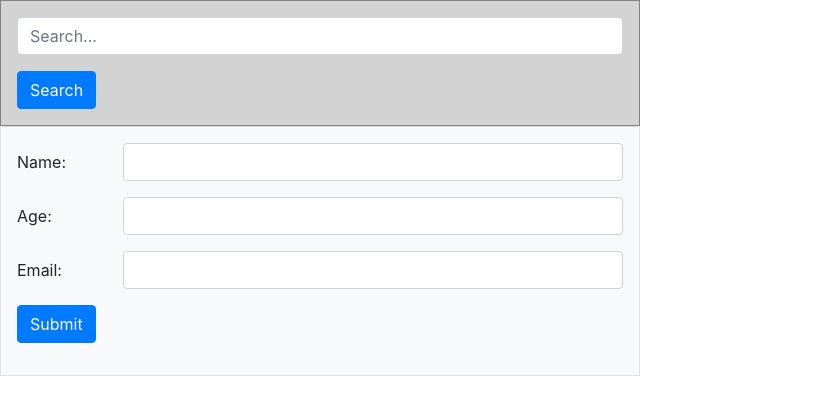
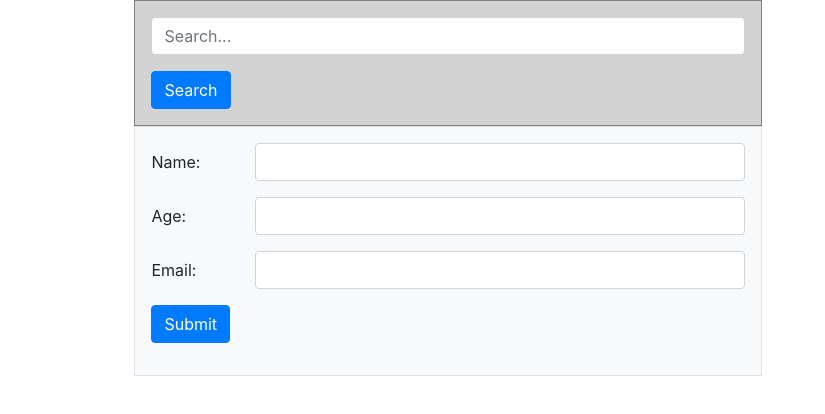
Before and after one commit to brunoterkaly/fancyui, a website built with Parcel: page index.html in a window 1280 px wide. Shown: the whole page, without its empty margins (0-825 px from the left). Built offline with nearby package versions, Linux system fonts and the light colour scheme.

Commit message:
side by side issue

```diff
--- a/index.html
+++ b/index.html
@@ -3,6 +3,22 @@
 
 <head>
   <style>
+    /* Center container elements */
+    .form-container,
+    .table-container {
+      display: flex;
+      justify-content: center;
+      align-items: center;
+    }
+
+    /* Width of container elements */
+    .form-container,
+    .table-container,
+    form {
+      width: 70%;
+    }
+
+    /* Other styles */
     table#dataGrid tr {
       cursor: pointer;
     }
@@ -27,11 +43,6 @@
       padding: 1rem;
       border: 1px solid grey;
     }
-
-    .form-container,
-    .table-container {
-      width: 50%;
-    }
   </style>
   <meta charset="utf-8">
   <title></title>
@@ -51,7 +62,7 @@
 </head>
 
 <body>
-<!--
+  <!--
   Search area
  -->
   <div class="form-container">
@@ -63,11 +74,9 @@
       <span id="error-message" style="color: red; display: none; margin-left: 8px; font-weight: 700;"></span>
     </form>
   </div>
-
-<!--
+  <!--
   The search results table
  -->
-  <!-- <div class="table-container table-responsive"> -->
   <div class="table-container">
     <table class="table scrollable-table" id="dataGrid">
       <thead>
@@ -79,7 +88,7 @@
       <tbody></tbody>
     </table>
 
-<!--
+    <!--
   The Form that needs to save
  -->
     <form class="bg-light p-3 border">
```
